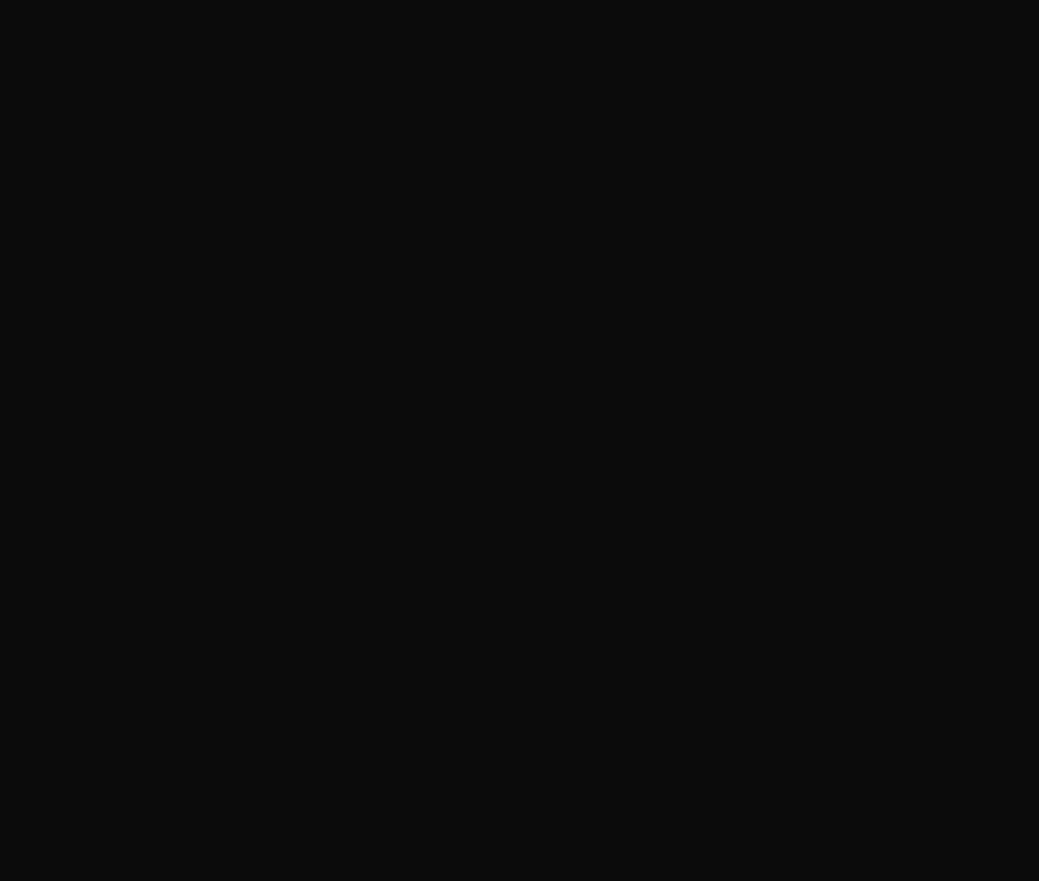
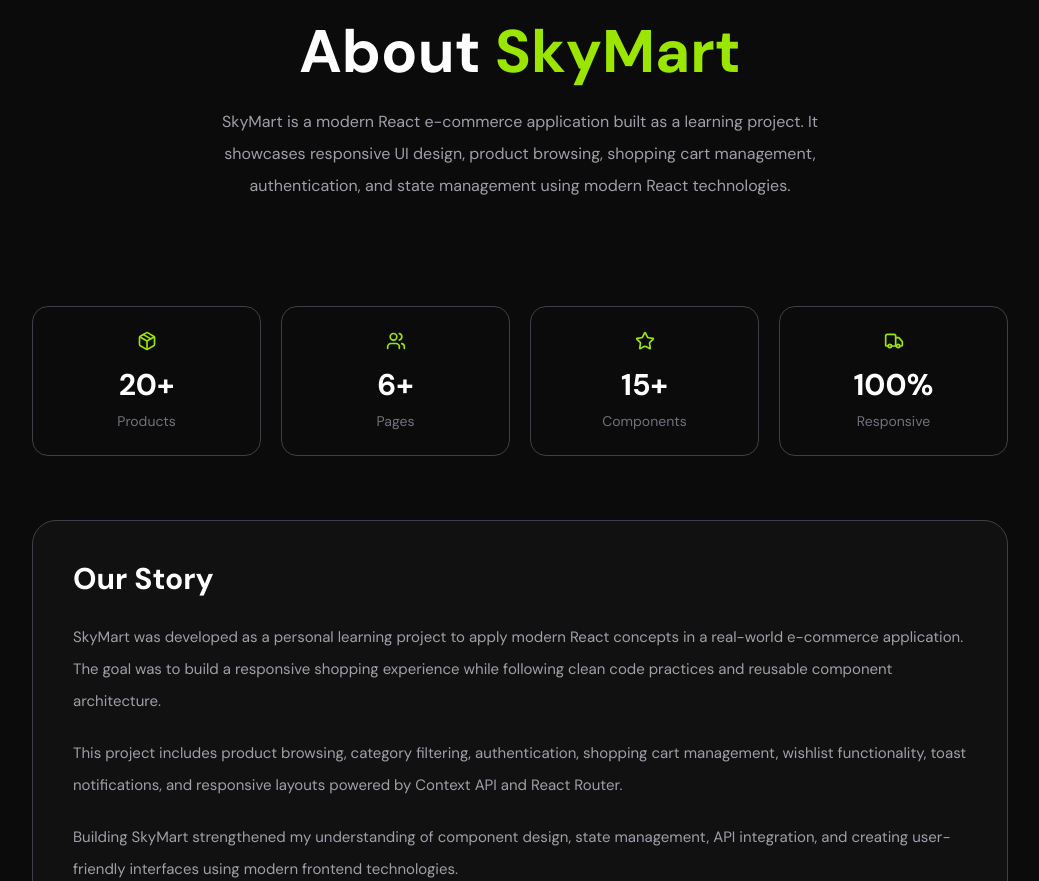
Before and after one commit to md-alihaider/cohort-3, a React (Vite) app in the folder Projects/SkyMart-Ecommerce/: page /about in a window 1280 px wide. Shown: the part 219-1100 px from the top of the page, without its empty margins (120-1159 px from the left). Before the commit the page ends 800 px from the top, so only its background shows below. Built offline with nearby package versions, Linux system fonts and the light colour scheme; no server answers; sample sign-in values are in the browser's storage.

Commit message:
feat: implement wishlist functionality; add WishlistContext and provider; integrate wishlist features in ProductCard and ProductInfo components; enhance AboutPage with additional content and layout

```diff
--- a/Projects/SkyMart-Ecommerce/src/components/product/ProductCard.jsx
+++ b/Projects/SkyMart-Ecommerce/src/components/product/ProductCard.jsx
@@ -2,10 +2,13 @@ import { Heart, ShoppingCart, Star } from "lucide-react";
 import { Link } from "react-router";
 import { useContext } from "react";
 import { CartContext } from "../../context/CartContext";
+import { WishlistContext } from "../../context/WishlistContext";
+
 
 const ProductCard = ({ product }) => {
   const { addToCart, increaseQuantity, decreaseQuantity, getCartItem } =
     useContext(CartContext);
+  const { toggleWishlist, isWishlisted } = useContext(WishlistContext);
 
   const cartItem = getCartItem(product.id);
   return (
@@ -20,10 +23,20 @@ const ProductCard = ({ product }) => {
           />
 
           <button
-            onClick={(e) => e.preventDefault()}
+            onClick={(e) => {
+              e.preventDefault();
+              toggleWishlist(product);
+            }}
             className="absolute right-3 top-3 flex h-9 w-9 items-center justify-center rounded-full bg-white shadow-md transition hover:bg-primary"
           >
-            <Heart size={17} className="text-black" />
+            <Heart
+              size={17}
+              className={
+                isWishlisted(product.id)
+                  ? "fill-red-500 text-red-500"
+                  : "text-gray-500"
+              }
+            />
           </button>
         </div>
 
--- a/Projects/SkyMart-Ecommerce/src/components/product/ProductInfo.jsx
+++ b/Projects/SkyMart-Ecommerce/src/components/product/ProductInfo.jsx
@@ -1,10 +1,12 @@
 import { Heart, ShoppingCart, Star } from "lucide-react";
 import { useContext } from "react";
 import { CartContext } from "../../context/CartContext";
+import { WishlistContext } from "../../context/WishlistContext";
 
 const ProductInfo = ({ product }) => {
   const { addToCart, increaseQuantity, decreaseQuantity, getCartItem } =
     useContext(CartContext);
+  const { toggleWishlist, isWishlisted } = useContext(WishlistContext);
 
   const cartItem = getCartItem(product.id);
   return (
@@ -63,8 +65,15 @@ const ProductInfo = ({ product }) => {
           </button>
         )}
 
-        <button className="rounded-2xl border border-zinc-700 px-5 text-white">
-          <Heart />
+        <button
+          onClick={() => toggleWishlist(product)}
+          className="rounded-lg border p-3"
+        >
+          <Heart
+            className={
+              isWishlisted(product.id) ? "fill-red-500 text-red-500" : ""
+            }
+          />
         </button>
       </div>
     </div>
--- /dev/null
+++ b/Projects/SkyMart-Ecommerce/src/context/WishlistContext.jsx
@@ -0,0 +1,46 @@
+import { createContext, useEffect, useState } from "react";
+import { toast } from "react-toastify";
+
+export const WishlistContext = createContext();
+
+const WishlistProvider = ({ children }) => {
+  const [wishlistItems, setWishlistItems] = useState(() => {
+    return JSON.parse(localStorage.getItem("wishlist")) || [];
+  });
+
+  useEffect(() => {
+    localStorage.setItem("wishlist", JSON.stringify(wishlistItems));
+  }, [wishlistItems]);
+
+  const toggleWishlist = (product) => {
+    const exists = wishlistItems.find((item) => item.id === product.id);
+
+    if (exists) {
+      setWishlistItems((prev) => prev.filter((item) => item.id !== product.id));
+
+      toast.info("💔 Removed from wishlist");
+    } else {
+      setWishlistItems((prev) => [...prev, product]);
+
+      toast.success("❤️ Added to wishlist");
+    }
+  };
+
+  const isWishlisted = (id) => {
+    return wishlistItems.some((item) => item.id === id);
+  };
+
+  return (
+    <WishlistContext.Provider
+      value={{
+        wishlistItems,
+        toggleWishlist,
+        isWishlisted,
+      }}
+    >
+      {children}
+    </WishlistContext.Provider>
+  );
+};
+
+export default WishlistProvider;
--- a/Projects/SkyMart-Ecommerce/src/main.jsx
+++ b/Projects/SkyMart-Ecommerce/src/main.jsx
@@ -5,11 +5,13 @@ import AppRoutes from "./routes/AppRoutes.jsx";
 import { ToastContainer } from "react-toastify";
 import ProductProvider from "./context/ProductContext.jsx";
 import CartProvider from "./context/CartContext.jsx";
+import WishlistProvider from "./context/WishlistContext.jsx";
 
 createRoot(document.getElementById("root")).render(
   <AuthProvider>
     <ProductProvider>
       <CartProvider>
+        <WishlistProvider>
           <AppRoutes />
           <ToastContainer
             position="top-right"
@@ -21,6 +23,7 @@ createRoot(document.getElementById("root")).render(
             draggable
             theme="dark"
           />
+        </WishlistProvider>
       </CartProvider>
     </ProductProvider>
   </AuthProvider>,
--- a/Projects/SkyMart-Ecommerce/src/pages/AboutPage.jsx
+++ b/Projects/SkyMart-Ecommerce/src/pages/AboutPage.jsx
@@ -1,9 +1,163 @@
-import React from 'react'
+import React from "react";
+import {
+  Package,
+  Users,
+  Star,
+  Truck,
+  Zap,
+  ShieldCheck,
+  Smartphone,
+  Code2,
+} from "lucide-react";
+const AboutPage = () => {
+  const values = [
+    {
+      icon: ShieldCheck,
+      title: "Clean Code",
+      description:
+        "Building reusable and maintainable React components following modern development practices.",
+    },
+    {
+      icon: Zap,
+      title: "Performance",
+      description:
+        "Optimized state management and smooth interactions for a better user experience.",
+    },
+    {
+      icon: Smartphone,
+      title: "Responsive Design",
+      description: "Designed with a mobile-first approach using Tailwind CSS.",
+    },
+    {
+      icon: Code2,
+      title: "Continuous Learning",
+      description:
+        "Applying modern React technologies through practical projects and hands-on experience.",
+    },
+  ];
+  const stats = [
+    {
+      icon: Package,
+      value: "20+",
+      label: "Products",
+    },
+    {
+      icon: Users,
+      value: "6+",
+      label: "Pages",
+    },
+    {
+      icon: Star,
+      value: "15+",
+      label: "Components",
+    },
+    {
+      icon: Truck,
+      value: "100%",
+      label: "Responsive",
+    },
+  ];
+  return (
+    <main className="bg-[#0B0B0B] text-white">
+      {/* Hero */}
+      <section className="mx-auto flex max-w-6xl flex-col items-center px-6 py-12 md:py-16 text-center">
+        <div className="mb-6 flex h-16 w-16 items-center justify-center rounded-2xl bg-primary">
+          <Zap size={28} strokeWidth={3} className="fill-black text-black" />
+        </div>
 
-const AboutPage = () => {
-  return (
-    <div>AboutPage</div>
-  )
-}
+        <h1 className="text-4xl font-bold md:text-6xl">
+          About <span className="text-lime-400">SkyMart</span>
+        </h1>
 
-export default AboutPage
+        <p className="mt-6 max-w-2xl text-base leading-8  text-zinc-400">
+          SkyMart is a modern React e-commerce application built as a learning
+          project. It showcases responsive UI design, product browsing, shopping
+          cart management, authentication, and state management using modern
+          React technologies.
+        </p>
+      </section>
+
+      {/* Stats */}
+      <section className="mx-auto mt-10 grid max-w-5xl grid-cols-2 gap-5 px-6 md:grid-cols-4">
+        {stats.map((item) => {
+          const Icon = item.icon;
+
+          return (
+            <div className="rounded-2xl border border-zinc-700 p-6 text-center">
+              <Icon className="mx-auto text-lime-400" size={20} />
+
+              <h2 className="mt-4 text-3xl font-bold">{item.value}</h2>
+
+              <p className="mt-2 text-sm text-zinc-500">{item.label}</p>
+            </div>
+          );
+        })}
+      </section>
+
+      {/* Story */}
+      <section className="mx-auto mt-16 max-w-5xl px-6">
+        <div className="rounded-3xl border border-zinc-700 bg-[#111111] p-8 md:p-10">
+          <h2 className="mb-6 text-3xl font-bold text-white">Our Story</h2>
+
+          <div className="space-y-5 text-[15px] leading-8 text-zinc-400">
+            <p>
+              SkyMart was developed as a personal learning project to apply
+              modern React concepts in a real-world e-commerce application. The
+              goal was to build a responsive shopping experience while following
+              clean code practices and reusable component architecture.
+            </p>
+
+            <p>
+              This project includes product browsing, category filtering,
+              authentication, shopping cart management, wishlist functionality,
+              toast notifications, and responsive layouts powered by Context API
+              and React Router.
+            </p>
+
+            <p>
+              Building SkyMart strengthened my understanding of component
+              design, state management, API integration, and creating
+              user-friendly interfaces using modern frontend technologies.
+            </p>
+          </div>
+        </div>
+      </section>
+      {/* Values */}
+      <section className="mx-auto mt-20 max-w-5xl px-6">
+        <h2 className="mb-10 text-center text-3xl font-bold">
+          What We Stand For
+        </h2>
+
+        <div className="grid gap-6 md:grid-cols-2">
+          {values.map((item) => {
+            const Icon = item.icon;
+
+            return (
+              <div
+                key={item.title}
+                className="flex gap-5 rounded-2xl border border-zinc-700 bg-[#111111] p-6 transition hover:border-primary"
+              >
+                <div className="flex h-14 w-14 items-center justify-center rounded-xl bg-primary/10">
+                  <Icon className="text-primary" size={24} />
+                </div>
+
+                <div>
+                  <h3 className="text-xl font-semibold">{item.title}</h3>
+
+                  <p className="mt-2 text-sm leading-7 text-zinc-400">
+                    {item.description}
+                  </p>
+                </div>
+              </div>
+            );
+          })}
+        </div>
+      </section>
+      {/* Developer */}
+
+      {/* CTA */}
+    </main>
+  );
+};
+
+export default AboutPage;
```
Lines whose indentation alone changed are shown as unchanged.
